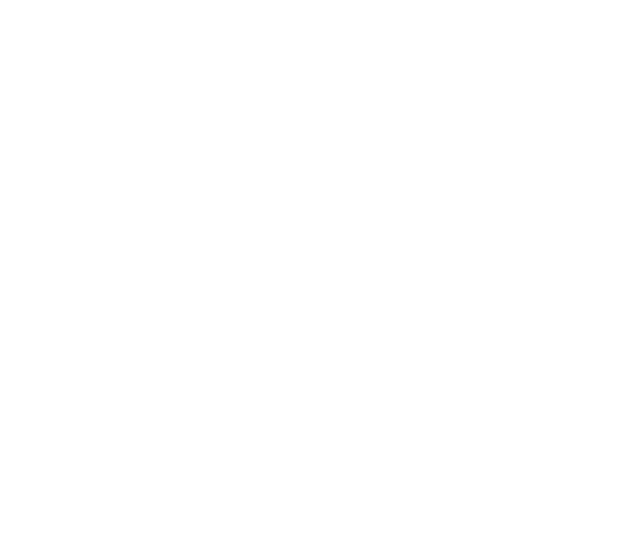
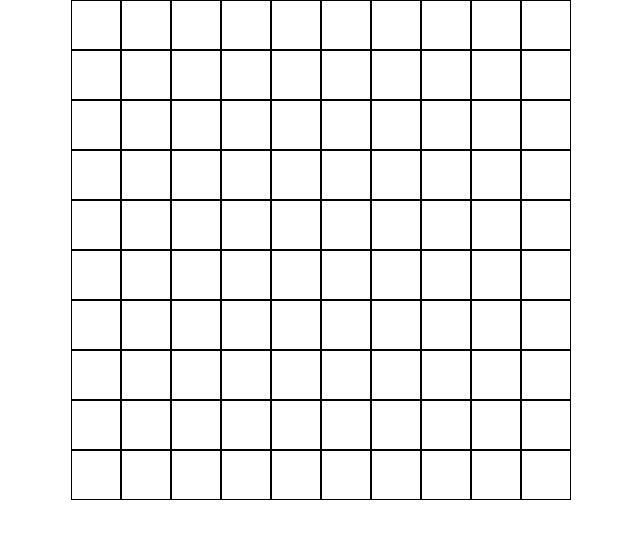
Before and after one commit to becsun/game, a plain HTML site: page index.html in a window 1280 px wide. Both pictures are taken after a click on the button "Attack". Shown: the whole page, without its empty margins (319-959 px from the left). Drawn offline with Linux system fonts and the light colour scheme.

Commit message:
table added

```diff
--- a/index.html
+++ b/index.html
@@ -18,9 +18,15 @@
         <p>Try and get all the bugs before they invade</p>
       </div>
     </div>
+  </div>
 
+  <div class="grid-wrapper">
     <div class="grid">
     </div>
+  </div>
+
+
+
     <button class="start">Attack</button>
     <button class="restart">Try Again</button>
 
--- a/scripts/app.js
+++ b/scripts/app.js
@@ -5,6 +5,10 @@ function init(){
   const grid = document.querySelector('.grid')
   const blurb = document.querySelector('.container-2')
   const title = document.querySelector('.title')
+
+  const cells = []
+  const width = 10
+  const numberOfCells = width * width
 
   //change home page to game page
   function gamePage(){
@@ -16,7 +20,12 @@ function init(){
   function startGame () {
     gamePage()
 
-
+    for (let i = 0; i < numberOfCells; i++ ){
+      const cell = document.createElement('div')
+      cells.push(cell)
+      grid.appendChild(cell)
+      console.log()
+    }
   }
 
   startButton.addEventListener('click', startGame)
--- a/styles/main.css
+++ b/styles/main.css
@@ -0,0 +1,29 @@
+* {
+  box-sizing: border-box;
+}
+
+body {
+  height: 100vh;
+  margin: 0;
+}
+
+.grid-wrapper {
+  height: 100vh;
+  display: flex;
+  justify-content: center;
+}
+
+.grid {
+  box-shadow: 10px;
+  color: black;
+  height: 500px;
+  width: 500px;
+  display: flex;
+  flex-wrap: wrap;
+}
+
+.grid div {
+  border: 1px solid black;
+  height: 10%;
+  width: 10%;
+}
```
